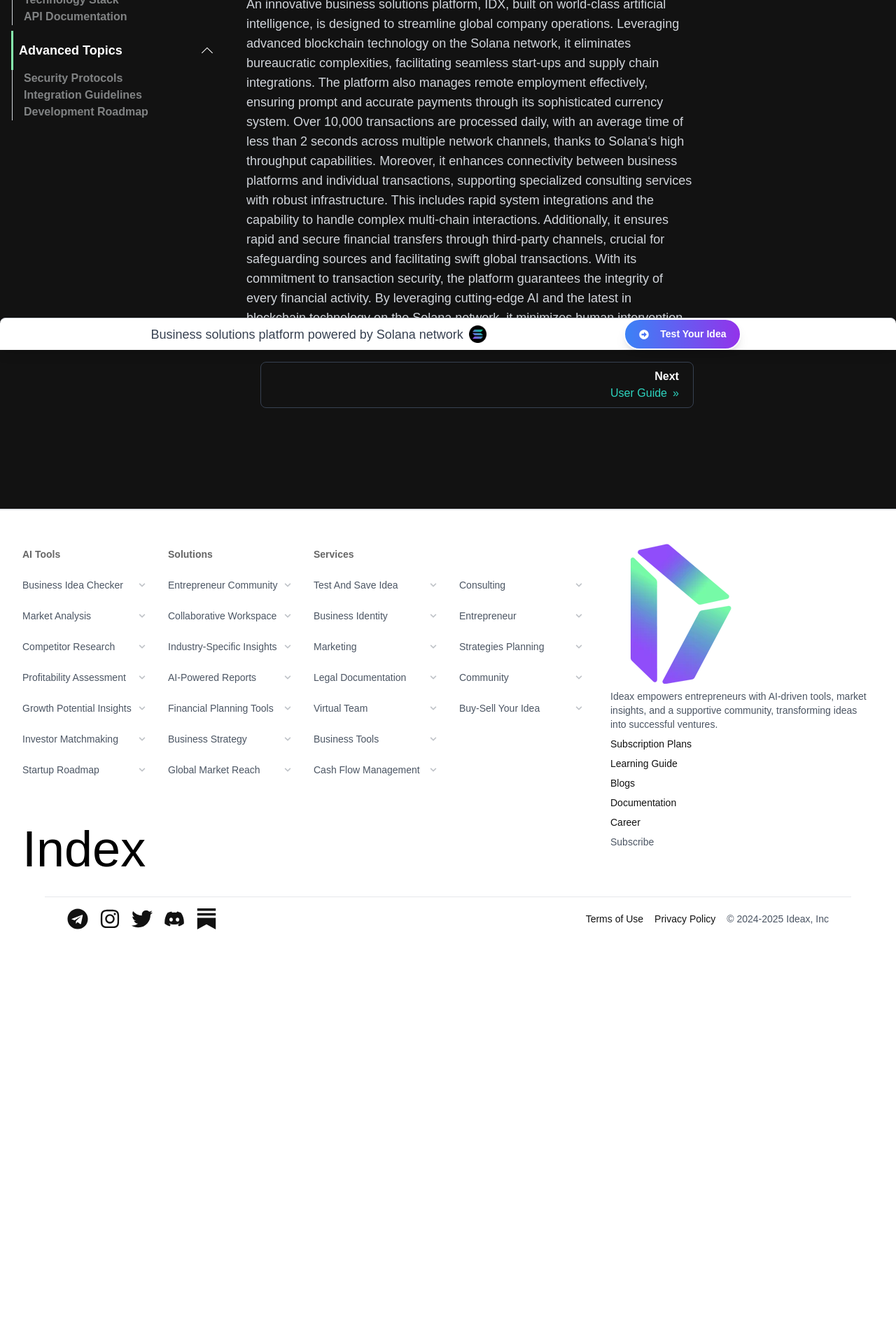
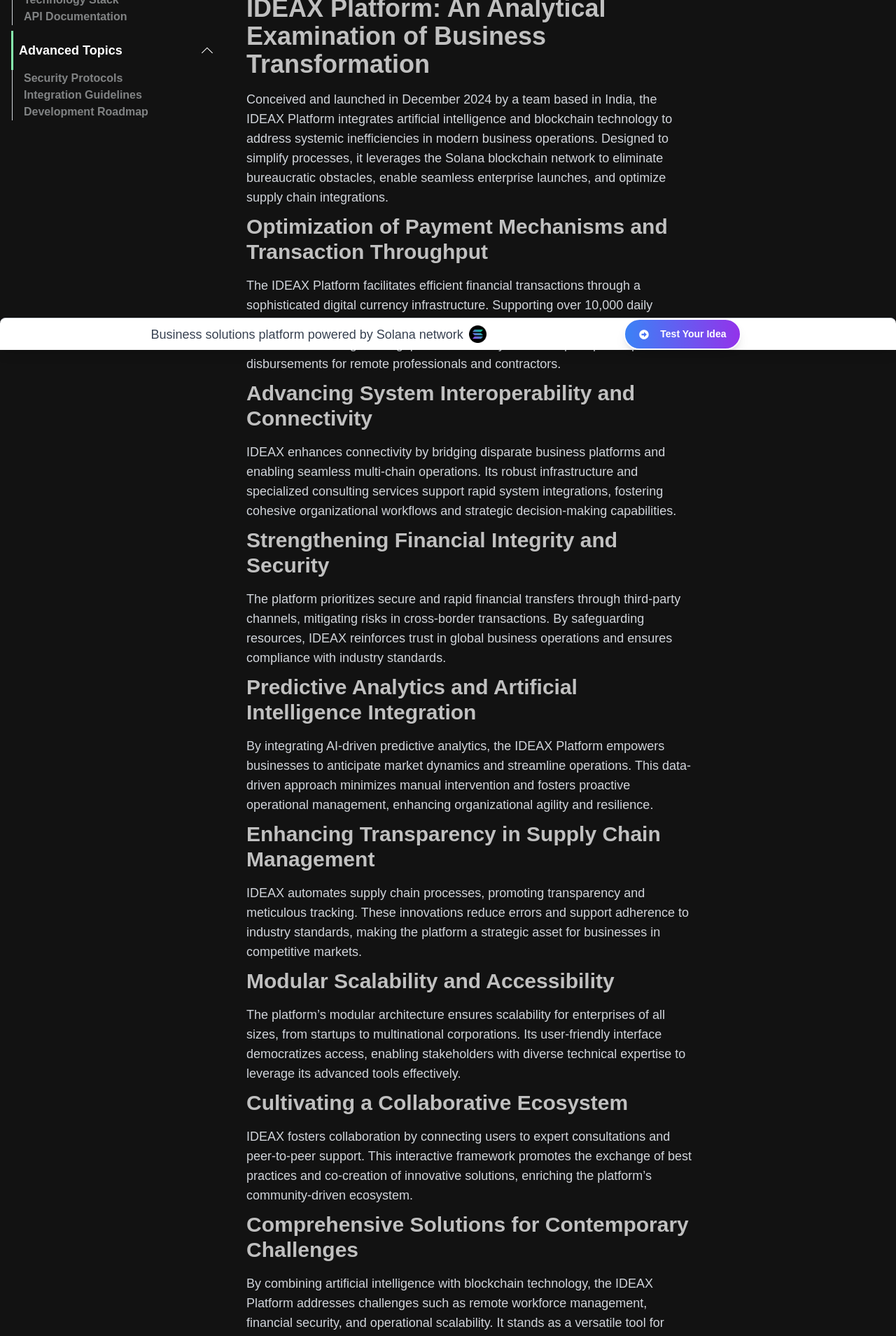
Before and after one commit to gagankishor/ideaxx, a Next.js app: page /documentation in a window 1280 px wide. Shown: the part 300-2209 px from the top of the page at 70% size. Before the commit the page ends 1680 px from the top, so only its background shows below. Built offline with nearby package versions, Linux system fonts and the light colour scheme.

Commit message:
new changes

```diff
--- a/package.json
+++ b/package.json
@@ -19,6 +19,7 @@
     "next": "^15.1.2",
     "prop-types": "^15.8.1",
     "react": "^18.2.0",
+    "react-color": "^2.19.3",
     "react-dom": "^18.2.0",
     "react-helmet": "^6.1.0",
     "react-icons": "^5.0.1",
--- a/src/app/documentation/page.js
+++ b/src/app/documentation/page.js
@@ -36,28 +36,95 @@
         <h1 className="text-6xl font-bold mb-4 text-[#C0C0C0]">
           Overview and Introduction
         </h1>
+
+        <h2 className="text-4xl font-bold mb-4 text-[#C0C0C0] text-left" >
+          IDEAX Platform: An Analytical Examination of Business Transformation
+        </h2>
         <p className="text-gray-300 text-lg text-left">
-          An innovative business solutions platform, IDX, built on world-class
-          artificial intelligence, is designed to streamline global company
-          operations. Leveraging advanced blockchain technology on the Solana
-          network, it eliminates bureaucratic complexities, facilitating
-          seamless start-ups and supply chain integrations. The platform also
-          manages remote employment effectively, ensuring prompt and accurate
-          payments through its sophisticated currency system. Over 10,000
-          transactions are processed daily, with an average time of less than 2
-          seconds across multiple network channels, thanks to Solana&lsquo;s
-          high throughput capabilities. Moreover, it enhances connectivity
-          between business platforms and individual transactions, supporting
-          specialized consulting services with robust infrastructure. This
-          includes rapid system integrations and the capability to handle
-          complex multi-chain interactions. Additionally, it ensures rapid and
-          secure financial transfers through third-party channels, crucial for
-          safeguarding sources and facilitating swift global transactions. With
-          its commitment to transaction security, the platform guarantees the
-          integrity of every financial activity. By leveraging cutting-edge AI
-          and the latest in blockchain technology on the Solana network, it
-          minimizes human intervention and sets a new standard in digital
-          business operations.
+          Conceived and launched in December 2024 by a team based in India, the
+          IDEAX Platform integrates artificial intelligence and blockchain
+          technology to address systemic inefficiencies in modern business
+          operations. Designed to simplify processes, it leverages the Solana
+          blockchain network to eliminate bureaucratic obstacles, enable
+          seamless enterprise launches, and optimize supply chain integrations.
+        </p>
+        <h3 className="text-3xl font-bold mb-4 text-[#C0C0C0] text-left">
+          Optimization of Payment Mechanisms and Transaction Throughput
+        </h3>
+        <p className="text-gray-300 text-lg text-left">
+          The IDEAX Platform facilitates efficient financial transactions
+          through a sophisticated digital currency infrastructure. Supporting
+          over 10,000 daily transactions with latencies averaging under two
+          seconds, this mechanism utilizes Solana’s high throughput and
+          reliability to ensure prompt and precise disbursements for remote
+          professionals and contractors.
+        </p>
+        <h3 className="text-3xl font-bold mb-4 text-[#C0C0C0] text-left">
+          Advancing System Interoperability and Connectivity
+        </h3>
+        <p className="text-gray-300 text-lg text-left">
+          IDEAX enhances connectivity by bridging disparate business platforms
+          and enabling seamless multi-chain operations. Its robust
+          infrastructure and specialized consulting services support rapid
+          system integrations, fostering cohesive organizational workflows and
+          strategic decision-making capabilities.
+        </p>
+        <h3 className="text-3xl font-bold mb-4 text-[#C0C0C0] text-left">
+          Strengthening Financial Integrity and Security
+        </h3>
+        <p className="text-gray-300 text-lg text-left">
+          The platform prioritizes secure and rapid financial transfers through
+          third-party channels, mitigating risks in cross-border transactions.
+          By safeguarding resources, IDEAX reinforces trust in global business
+          operations and ensures compliance with industry standards.
+        </p>
+        <h3 className="text-3xl font-bold mb-4 text-[#C0C0C0] text-left">
+          Predictive Analytics and Artificial Intelligence Integration
+        </h3>
+        <p className="text-gray-300 text-lg text-left">
+          By integrating AI-driven predictive analytics, the IDEAX Platform
+          empowers businesses to anticipate market dynamics and streamline
+          operations. This data-driven approach minimizes manual intervention
+          and fosters proactive operational management, enhancing organizational
+          agility and resilience.
+        </p>
+        <h3 className="text-3xl font-bold mb-4 text-[#C0C0C0] text-left">
+          Enhancing Transparency in Supply Chain Management
+        </h3>
+        <p className="text-gray-300 text-lg text-left">
+          IDEAX automates supply chain processes, promoting transparency and
+          meticulous tracking. These innovations reduce errors and support
+          adherence to industry standards, making the platform a strategic asset
+          for businesses in competitive markets.
+        </p>
+        <h3 className="text-3xl font-bold mb-4 text-[#C0C0C0] text-left">
+          Modular Scalability and Accessibility
+        </h3>
+        <p className="text-gray-300 text-lg text-left">
+          The platform’s modular architecture ensures scalability for
+          enterprises of all sizes, from startups to multinational corporations.
+          Its user-friendly interface democratizes access, enabling stakeholders
+          with diverse technical expertise to leverage its advanced tools
+          effectively.
+        </p>
+        <h3 className="text-3xl font-bold mb-4 text-[#C0C0C0] text-left">
+          Cultivating a Collaborative Ecosystem
+        </h3>
+        <p className="text-gray-300 text-lg text-left">
+          IDEAX fosters collaboration by connecting users to expert
+          consultations and peer-to-peer support. This interactive framework
+          promotes the exchange of best practices and co-creation of innovative
+          solutions, enriching the platform’s community-driven ecosystem.
+        </p>
+        <h3 className="text-3xl font-bold mb-4 text-[#C0C0C0] text-left">
+          Comprehensive Solutions for Contemporary Challenges
+        </h3>
+        <p className="text-gray-300 text-lg text-left">
+          By combining artificial intelligence with blockchain technology, the
+          IDEAX Platform addresses challenges such as remote workforce
+          management, financial security, and operational scalability. It stands
+          as a versatile tool for driving growth and innovation in today’s
+          dynamic business environment.
         </p>
         <PaginationButtons
           previous={null}
--- a/src/components/Footer.jsx
+++ b/src/components/Footer.jsx
@@ -9,7 +9,7 @@
   FaTelegram,
   FaTwitter,
 } from "react-icons/fa";
-import { FaInstagram } from "react-icons/fa6";
+import { FaFacebook, FaInstagram, FaReddit } from "react-icons/fa6";
 import { SiSubstack } from "react-icons/si";
 import SubscribeModal from "./pages/Home/SubscribeModal";
 import Image from "next/image";
@@ -299,7 +299,7 @@
       <div className="text-black text-7xl text-left max-w-7xl mx-auto px-4 sm:px-6 lg:px-8 ">
         Index
       </div>
-      <div className="max-w-6xl mx-auto px-4 sm:px-6 lg:px-8 mt-8 border-t border-gray-200 pt-4 py-[20px] mb-7">
+      <div className="max-w-7xl mx-auto px-4 sm:px-6 lg:px-8 mt-8 border-t border-gray-200 pt-4 py-[20px] mb-7">
         <div className="flex flex-col md:flex-row justify-between items-center text-gray-600 text-sm">
           <div className="flex space-x-4 mb-4 md:mb-0">
             <a
@@ -359,6 +359,22 @@
             >
               <SiSubstack size={30} />
             </a>
+            <a
+              href="https://www.reddit.com/user/idx_solana/"
+              aria-label="reddit"
+              target="_blank"
+              className="hover:text-[#FF4500]"
+            >
+              <FaReddit size={30} />
+            </a>
+            <a
+              href="https://www.facebook.com/profile.php?id=61571877777354"
+              aria-label="facebook"
+              target="_blank"
+              className="hover:text-blue-500"
+            >
+              <FaFacebook size={30} />
+            </a>
           </div>
           <div className="flex space-x-4 ">
             <Link href="/termsOfService">Terms of Use</Link>
--- a/src/components/pages/business/BusinessColor.jsx
+++ b/src/components/pages/business/BusinessColor.jsx
@@ -1,6 +1,6 @@
-"use client"
+"use client";
 import { useState, useContext } from "react";
-// import {  ChromePicker } from "react-color";
+import { ChromePicker } from "react-color";
 import { FaPalette } from "react-icons/fa";
 import axios from "axios";
 import { RestAPI } from "@/config/Api";
@@ -64,7 +64,7 @@
       color: ["#4285F4", "#34A853", "#FBBC05", "#EA4335"],
     },
   ];
-  const [color] = useState("#6AB0B0");
+  const [color, setColor] = useState("#6AB0B0");
   // const [generatedPalette, setGeneratedPalette] = useState([]);
   const [loading, setLoading] = useState(false);
   const [saving, setSaving] = useState(false);
@@ -84,13 +84,12 @@
       Authorization: `Bearer ${loggedToken}`,
     },
   };
-  // const handleColorChange = (color) => {
-  //   const updatedColors = [...colors];
-  //   updatedColors[selectedIndex] = color.hex;
-  //   setColors(updatedColors);
-  //   setColor(color.hex);
-  // };
-
+  const handleColorChange = (color) => {
+    const updatedColors = [...colors];
+    updatedColors[selectedIndex] = color.hex;
+    setColors(updatedColors);
+    setColor(color.hex);
+  };
   const fetchColorPalette = async () => {
     setLoading(true);
     try {
@@ -111,7 +110,6 @@
       setLoading(false);
     }
   };
-
   // const defaultColors = ["#F0F4F4", "#D9E6E6", "#A5C7C7", "#6AB0B0", "#2B8C8C"];
   const handleColorSelection = (selectedColors) => {
     setColors(selectedColors);
@@ -225,10 +223,10 @@
                 <div className="image-container2">
                   <img src={brandData?.logo} alt="Brand Logo" />
                 </div>
-                {/* <ChromePicker
+                <ChromePicker
                   color={color}
                   onChangeComplete={handleColorChange}
-                /> */}
+                />
               </div>
               <div className="button-group">
                 <button
@@ -252,7 +250,6 @@
               logo={brandData?.logo}
               onColorSelect={handleColorSelection}
             />
-
             <h2 id="section-heading" style={{ marginTop: "40px" }}>
               Platforms to get colors
             </h2>
--- a/src/components/pages/idea/IdeaMy.jsx
+++ b/src/components/pages/idea/IdeaMy.jsx
@@ -45,8 +45,6 @@
 
   return (
     <>
-
-
       <div className="dashboard container">
         <div className="content">
           <h1 id="heading">
```
Also changed, not shown: src/app/documentation/development-roadmap/page.js (+20 -13 lines), 1 other file (tests, documents, lock files or other folders).
